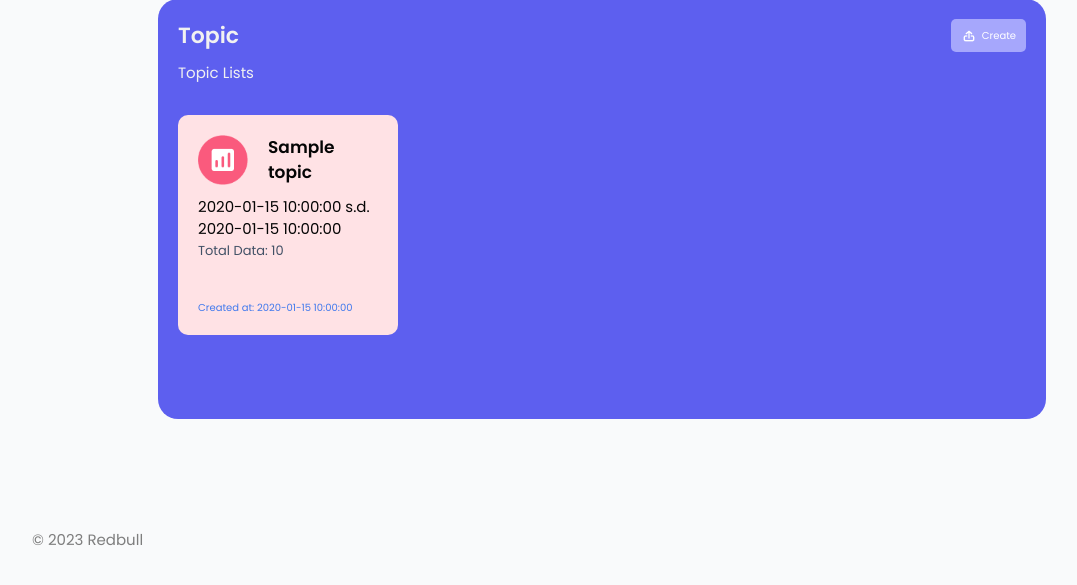
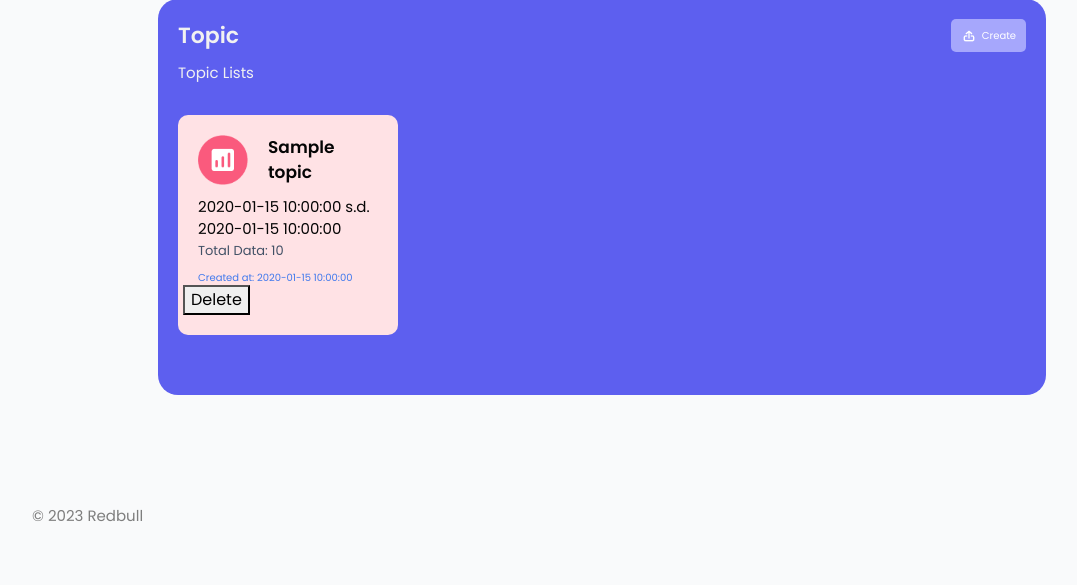
Before and after one commit to mfathulibad/sentimen-analisis-redbull, a Flask app: page /form in a window 1280 px wide. Shown: the part 167-752 px from the top of the page, without its empty margins (38-1115 px from the left). Run offline with Flask 3, Linux system fonts and the light colour scheme; a database or web service that is not in the repository returns one stand-in record (values such as "Sample title"); some libraries are stand-ins or nearby versions.

Commit message:
passing id topic

```diff
--- a/app.py
+++ b/app.py
@@ -1,4 +1,4 @@
-from flask import Flask, render_template, request, jsonify
+from flask import Flask, redirect, render_template, request, jsonify, url_for
 import transform
 import scrape
 import mongodb
@@ -11,10 +11,31 @@ app.config['STATIC_FOLDER'] = 'static'
 def home():
     return "Hello, Flask!"
 
-@app.route("/form")
+@app.route("/form", methods=['GET', 'POST'])
 def form():
+    if request.method == 'POST':
+        # Check if it's a delete request
+        if 'deleteTopic' in request.form:
+            topic_id = request.form.get('topicId')
+            # Call the function to delete the topic and associated data from the database
+            mongodb.delete_topic(topic_id)
+            return redirect(url_for('form'))
+
     topics = mongodb.get_all_topics()  # Assume you have a function to get all topics
     return render_template("home.html", topics=topics)
+
+@app.route("/delete_topic", methods=['POST'])
+def delete_topic():
+    if request.method == 'POST':
+        topic_id = request.form.get('topicId')  # Menggunakan request.form untuk mendapatkan data dari form
+        if topic_id:
+            # Call the function to delete the topic and associated data from the database
+            mongodb.delete_topic(topic_id)
+            return jsonify({'message': 'Topic deleted successfully'})
+        else:
+            return jsonify({'error': 'Invalid request. TopicId is missing.'}), 400
+    else:
+        return jsonify({'error': 'Invalid request method. Expected POST.'}), 400
 
 @app.route("/hasil")
 def hasil():
--- a/mongodb.py
+++ b/mongodb.py
@@ -167,3 +167,12 @@ def get_all_topics():
     db.client.close()
 
     return topic_list
+
+def delete_topic(topic_id):
+    db = createConnection()
+    # Assuming 'tweets' is the collection name where tweet data is stored
+    db.tweets.delete_many({"topicId": topic_id})
+    # Assuming 'topic' is the collection name where topic data is stored
+    db.topic.delete_one({"topicId": topic_id})
+
+    db.client.close()
--- a/templates/home.html
+++ b/templates/home.html
@@ -74,10 +74,10 @@
         <!-- Container for topic cards -->
         <div class="row" id="topicCardsContainer">
           <!-- Loop through topics and generate topic cards -->
-          {% for topic in topics %}
-            <div class="col-md-3 mb-4">
-              <a href="form.html" class="topic-card-link" id="topicCardLink">
-                <div class="topic-card" id="topicCard">
+          <form method="post" action="{{ url_for('form') }}">
+            {% for topic in topics %}
+              <div class="col-md-3 mb-4">
+                <div class="topic-card" id="topicCard{{ topic.topicId }}">
                   <div class="row">
                     <div class="col-md-4">
                       <img class="topic-card-img" src="{{ url_for('static', filename='images/Icon.png') }}" alt="Topic1">
@@ -97,10 +97,14 @@
                   <div class="topic-card-text3" id="topicCardText3">
                     Created at: {{ topic.created_at }}
                   </div>
+                  <div class="row">
+                    <button type="button" class="delete-button" onclick="deleteTopic('{{ topic.topicId }}')" data-topicid="{{ topic.topicId }}">Delete</button>
+                  </div>
                 </div>
-              </a>
-            </div>
-          {% endfor %}
+              </div>
+            {% endfor %}
+          </form>
+
         </div>
       </div>
     </div>
@@ -232,6 +236,36 @@
         }
       });
     }
+
+    function deleteTopic(topicId) {
+      var confirmDelete = confirm("Are you sure you want to delete this topic?");
+      if (confirmDelete) {
+        // Get the topicId from the data-topicid attribute
+        var topicIdToDelete = event.currentTarget.getAttribute('data-topicid');
+        // Print the value of topicIdToDelete
+        console.log("Topic ID to delete:", topicIdToDelete);
+
+        // Perform AJAX request
+        $.ajax({
+          type: 'POST',
+          url: '{{ url_for("delete_topic") }}',
+          data: { topicId: topicIdToDelete },
+          success: function(response) {
+            // Handle success response if needed
+            console.log(response);
+
+            // Remove the deleted topic card from the DOM
+            var topicCard = document.getElementById('topicCard' + topicIdToDelete);
+            topicCard.parentNode.removeChild(topicCard);
+          },
+          error: function(error) {
+            // Handle error response if needed
+            console.error(error);
+          }
+        });
+      }
+    }
+
 
     function getCurrentDate() {
       var today = new Date();
```
